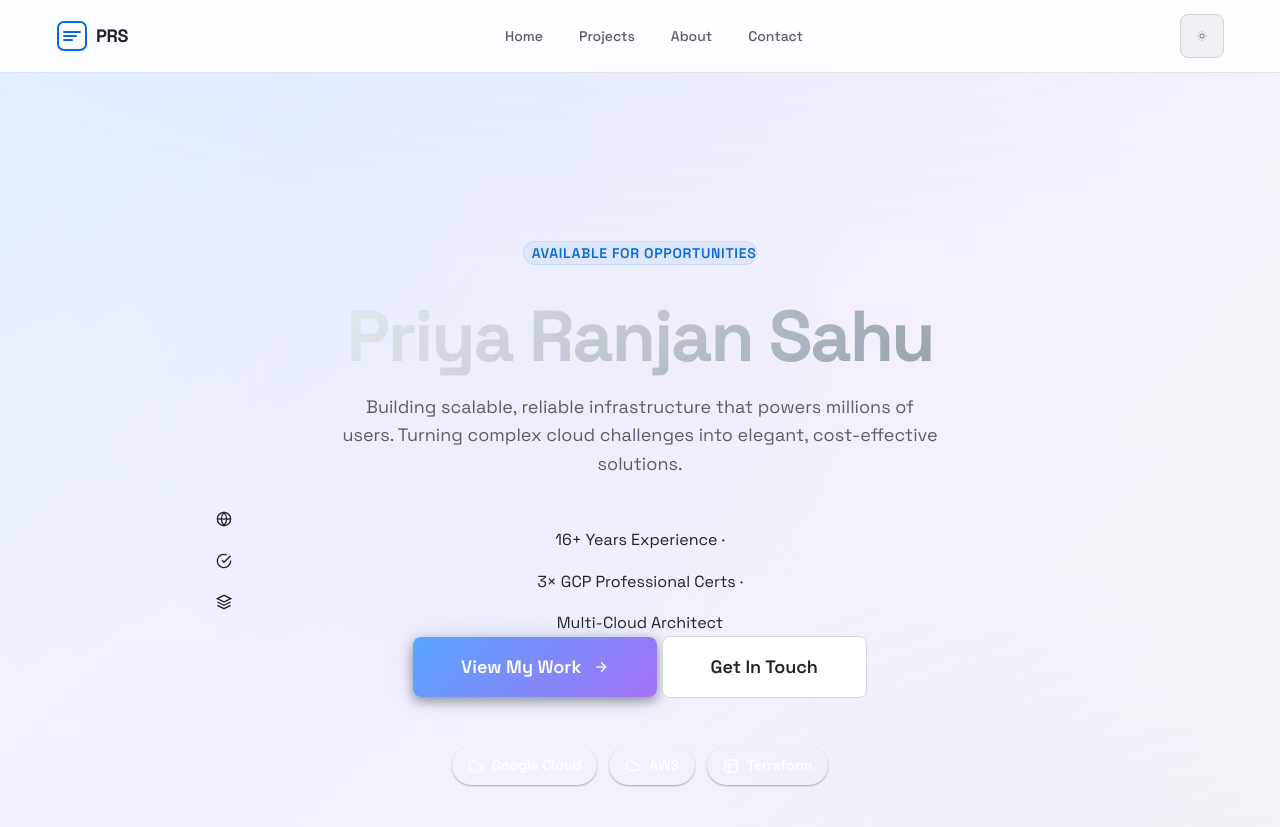
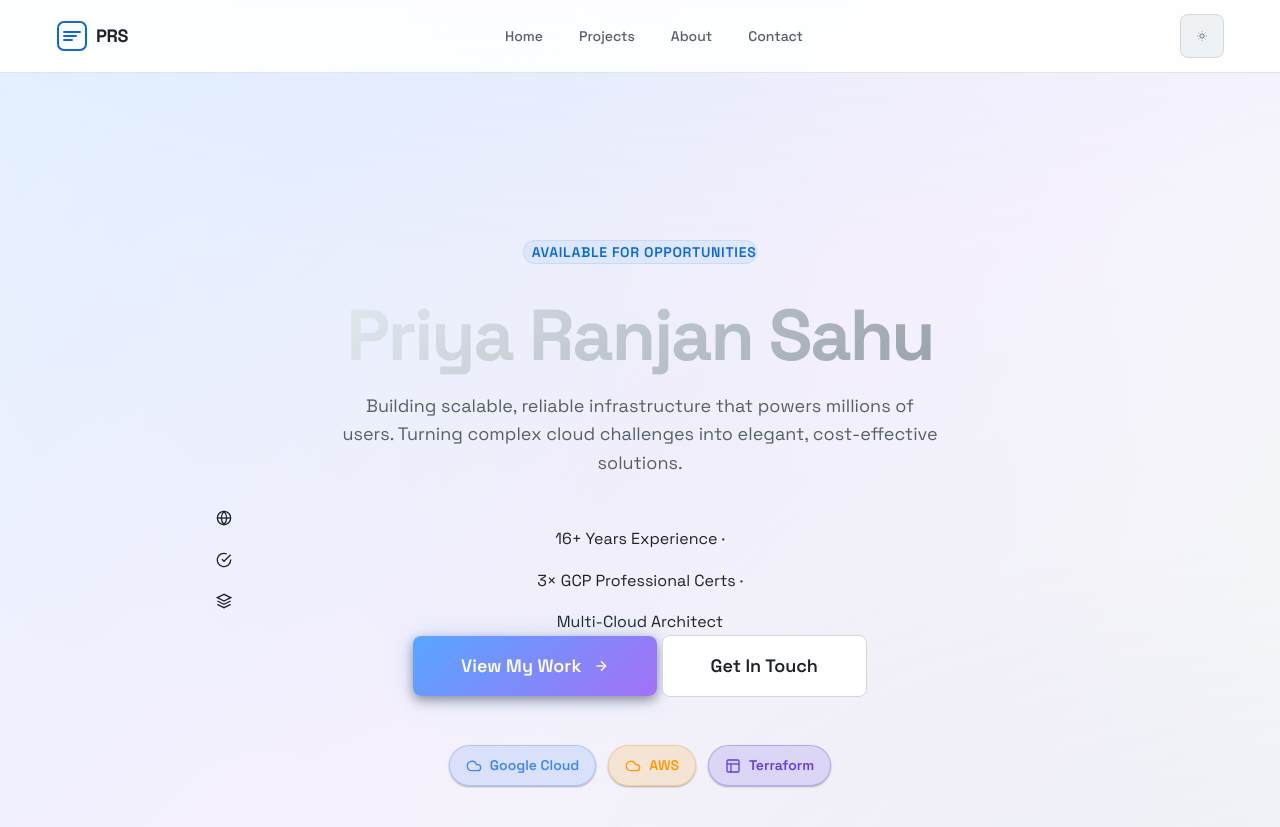
Before and after one commit to priyaranjan-sahu/priyaranjan-sahu.github.io, a Jekyll site: the page built from index.md, in a window 1280 px wide and 900 px high. Shown: the top 827 px of the window. Built offline with Jekyll 4.4.1, drawn with Linux system fonts in a browser that asks for light colours.

Commit message:
fix: optimize cloud badge colors for theme compatibility
- Updated cloud badges to use transparent backgrounds with colored text
- Added subtle borders for better visibility
- Fixed class names to match BEM convention (cloud-badge--gcp, etc.)
- Improved contrast for dark/light themes

```diff
--- a/_sass/_hero.scss
+++ b/_sass/_hero.scss
@@ -175,7 +175,6 @@
         border-radius: var(--radius-full);
         font-size: var(--font-size-sm);
         font-weight: var(--font-weight-semibold);
-        color: var(--color-text-inverse);
         box-shadow: var(--shadow-sm);
         transition: transform var(--transition-fast), box-shadow var(--transition-fast);
         &:hover {
@@ -184,11 +183,11 @@
         }
         svg { width: 16px; height: 16px; }
       }
-      .cloud-badge--aws { background: var(--color-aws); }
-      .cloud-badge--azure { background: var(--color-azure); }
-      .cloud-badge--gcp { background: var(--color-gcp); }
-      .cloud-badge--k8s { background: var(--color-k8s); }
-      .cloud-badge--terraform { background: var(--color-terraform); }
+      .cloud-badge--aws { background: rgba(255, 153, 0, 0.15); color: #ff9900; border: 1px solid rgba(255, 153, 0, 0.3); }
+      .cloud-badge--azure { background: rgba(0, 137, 214, 0.15); color: #0089d6; border: 1px solid rgba(0, 137, 214, 0.3); }
+      .cloud-badge--gcp { background: rgba(66, 133, 244, 0.15); color: #4285f4; border: 1px solid rgba(66, 133, 244, 0.3); }
+      .cloud-badge--k8s { background: rgba(50, 108, 229, 0.15); color: #326ce5; border: 1px solid rgba(50, 108, 229, 0.3); }
+      .cloud-badge--terraform { background: rgba(98, 60, 228, 0.15); color: #623ce4; border: 1px solid rgba(98, 60, 228, 0.3); }
     }
   }
 
--- a/index.md
+++ b/index.md
@@ -47,15 +47,15 @@ title: Home
     </div>
 
     <div class="hero-cloud-badges reveal delay-5">
-      <span class="cloud-badge gcp-badge">
+      <span class="cloud-badge cloud-badge--gcp">
         <svg width="20" height="20" viewBox="0 0 24 24" fill="none" stroke="currentColor" stroke-width="2"><path d="M17.5 19H9a7 7 0 1 1 6.71-9h1.79a4.5 4.5 0 1 1 0 9Z"/></svg>
         Google Cloud
       </span>
-      <span class="cloud-badge aws-badge">
+      <span class="cloud-badge cloud-badge--aws">
         <svg width="20" height="20" viewBox="0 0 24 24" fill="none" stroke="currentColor" stroke-width="2"><path d="M17.5 19H9a7 7 0 1 1 6.71-9h1.79a4.5 4.5 0 1 1 0 9Z"/></svg>
         AWS
       </span>
-      <span class="cloud-badge terraform-badge">
+      <span class="cloud-badge cloud-badge--terraform">
         <svg width="20" height="20" viewBox="0 0 24 24" fill="none" stroke="currentColor" stroke-width="2"><rect x="3" y="3" width="18" height="18" rx="2" ry="2"/><line x1="3" y1="9" x2="21" y2="9"/><line x1="9" y1="21" x2="9" y2="9"/></svg>
         Terraform
       </span>
```
